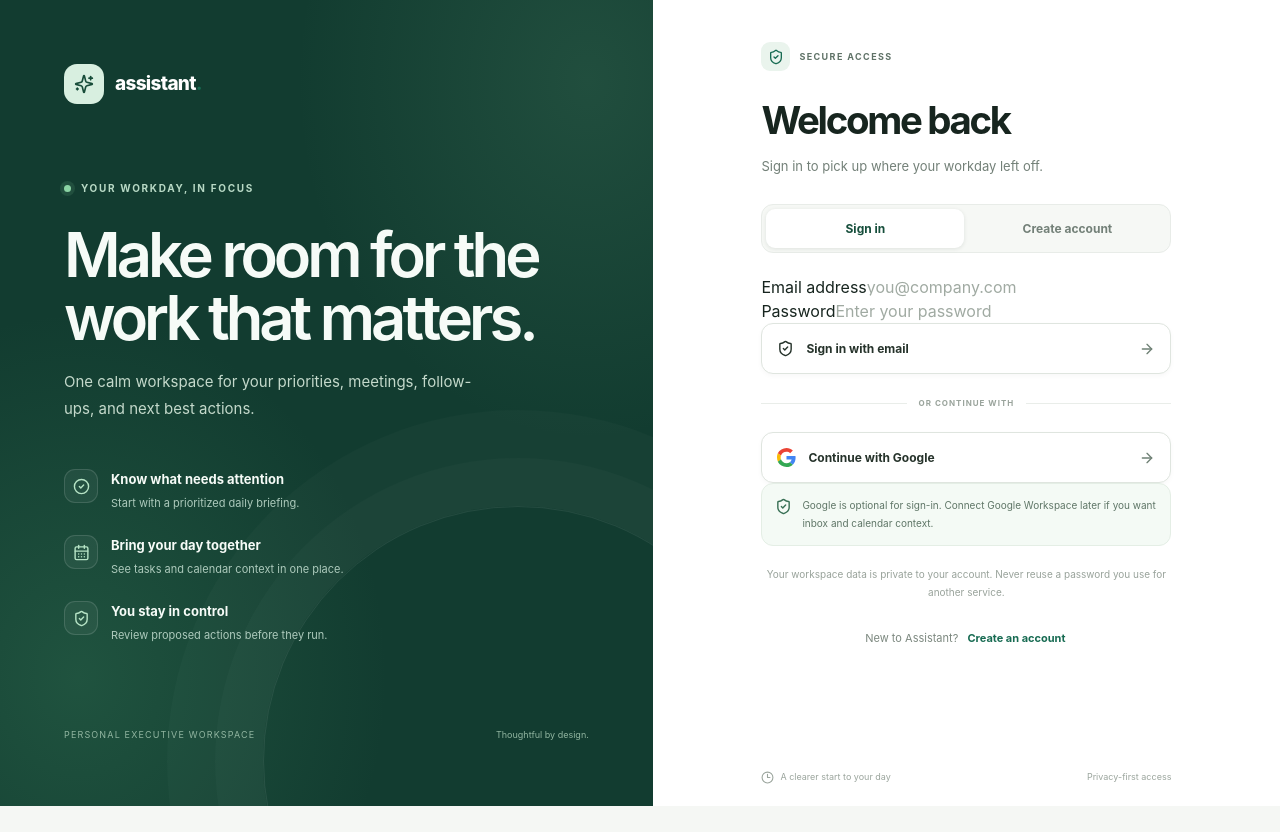
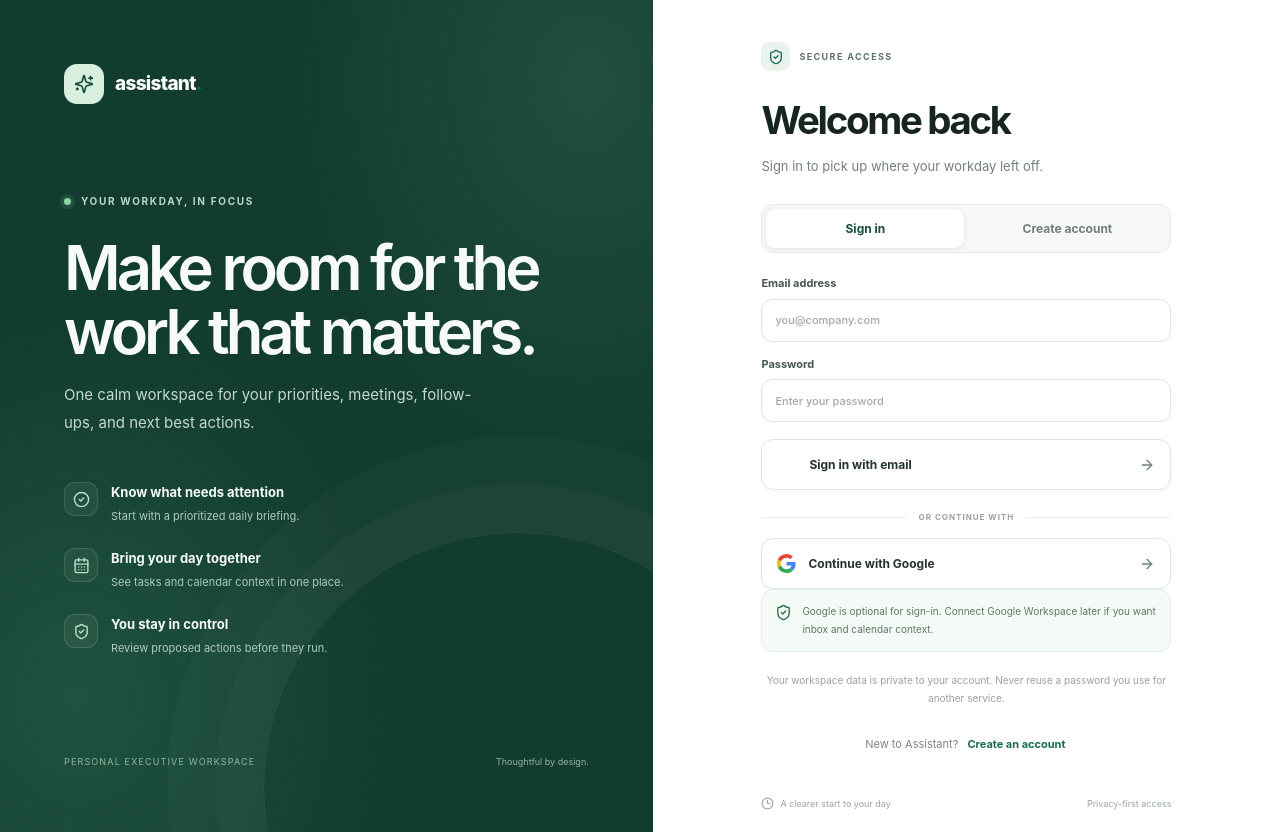
Before and after one commit to hanzalahnaveed/Assistant, a Next.js app: page /auth in a window 1280 px wide. Before the commit the page ends 806 px from the top, so only its background shows below. Built offline with nearby package versions, Linux system fonts and the light colour scheme; no server answers.

Commit message:
style(auth): add credentials form fields and buttons

```diff
--- a/src/app/globals.css
+++ b/src/app/globals.css
@@ -198,3 +198,18 @@ main .animate-spin { animation-duration: .9s; }
   .workspace-signout { padding: 8px; }
   .workspace-signout span { display: none; }
 }
+
+
+/* Credentials authentication */
+.auth-credentials-form { display: flex; flex-direction: column; gap: 14px; margin-top: 3px; }
+.auth-field { display: flex; flex-direction: column; gap: 7px; color: #46564b; font-size: 11px; font-weight: 700; }
+.auth-field input { width: 100%; min-height: 43px; padding: 11px 13px; border: 1px solid #dfe6df; border-radius: 10px; outline: none; color: #26382d; background: #fff; font: inherit; font-weight: 450; transition: border-color .15s, box-shadow .15s; }
+.auth-field input::placeholder { color: #a1aaa3; }
+.auth-field input:focus { border-color: #6b9c7e; box-shadow: 0 0 0 3px rgb(63 124 83 / 10%); }
+.auth-primary-button { margin-top: 3px; }
+.auth-primary-mark { display: grid; width: 20px; height: 20px; place-items: center; color: #fff; }
+.auth-secondary-button { margin-top: 0; border-color: #e1e7e1; background: #fff; }
+.auth-secondary-button:hover:not(:disabled) { background: #f8faf8; }
+.auth-password-hint { margin: -5px 0 0; color: #89958c; font-size: 10px; line-height: 1.5; }
+.auth-credentials-form .auth-google-button { width: 100%; }
+.auth-divider { margin-top: 21px; margin-bottom: 15px; }
```
